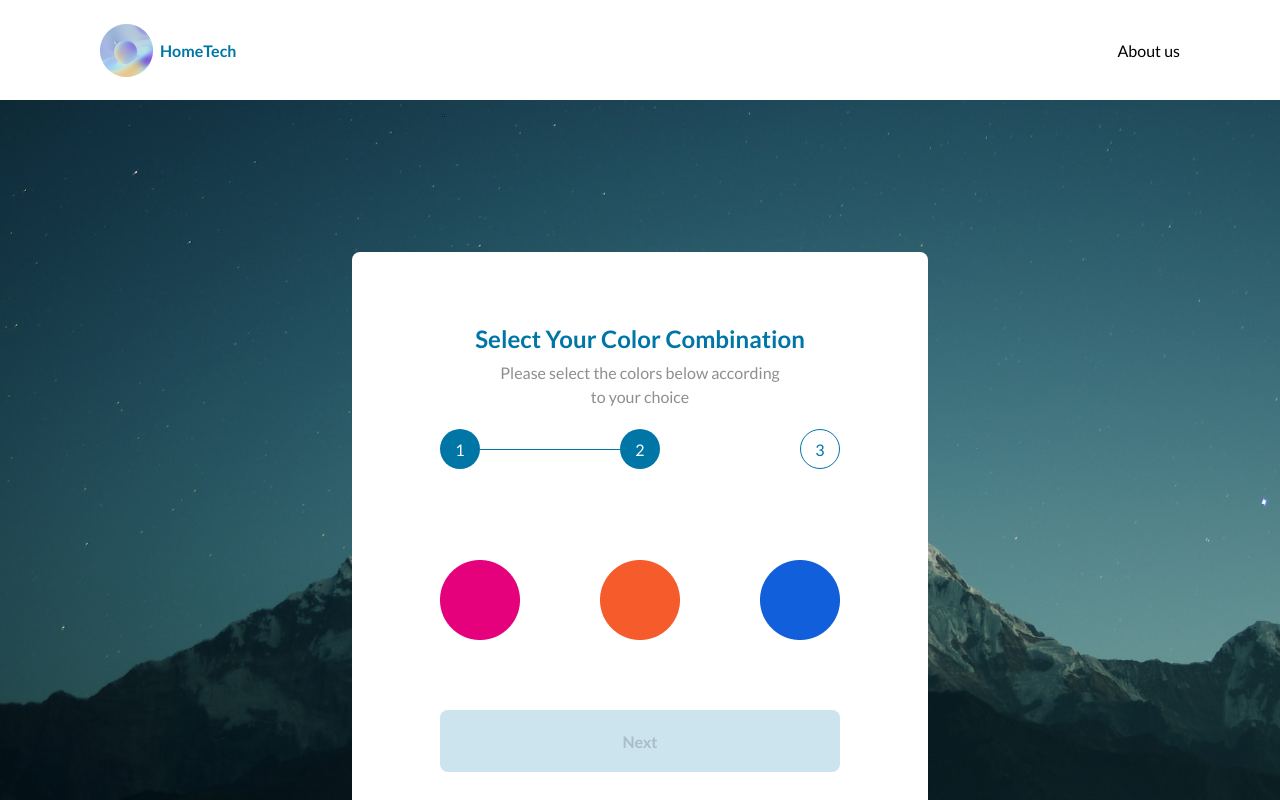
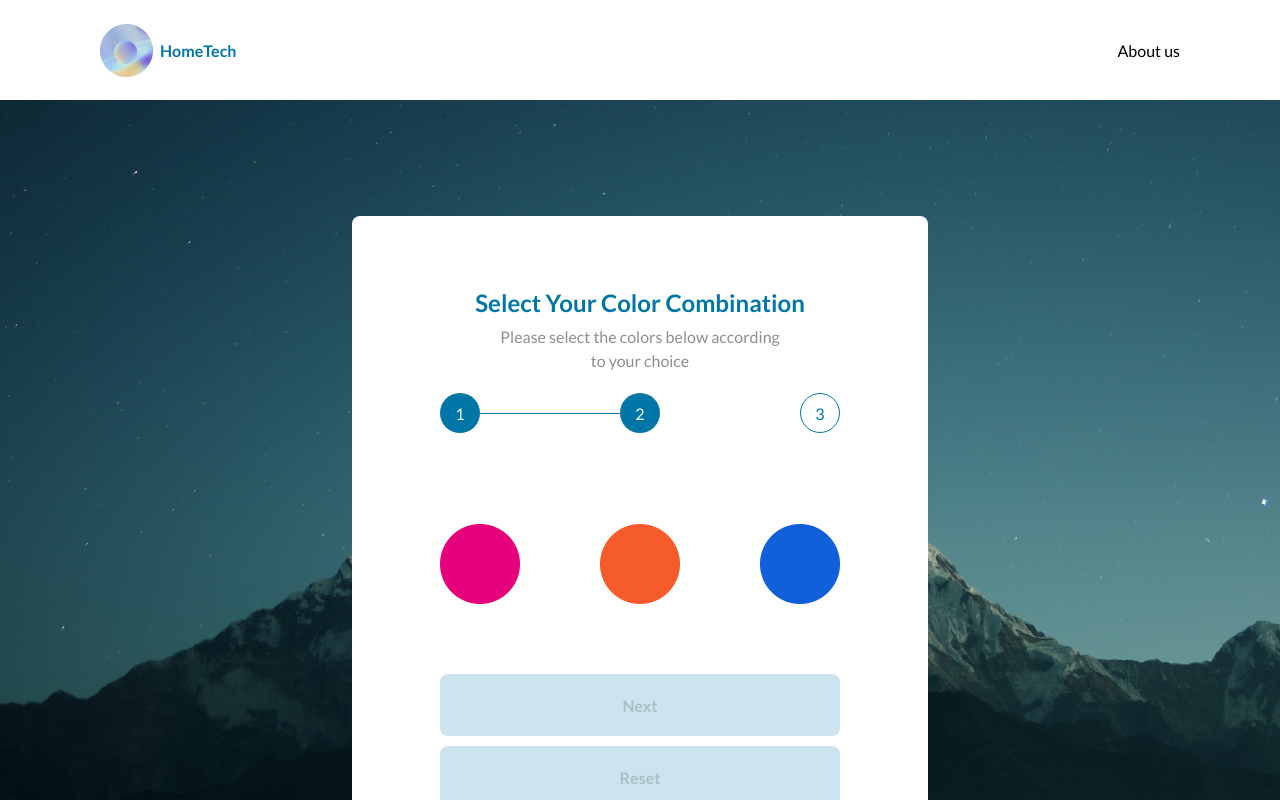
Before and after one commit to Intuneteq/home-tech, a Next.js app: page /colors/login in a window 1280 px wide. Built offline with nearby package versions, Linux system fonts and the light colour scheme.

Commit message:
FEAT: added  reset functionality to color patterns selection on login and regiter pages

```diff
--- a/components/colors.js
+++ b/components/colors.js
@@ -2,7 +2,7 @@ import React, { useState } from "react";
 import Image from "next/image";
 import { toast } from "react-toastify";
 
-const Colors = ({ handleNext, colorArray, loading }) => {
+const Colors = ({ handleNext, colorArray, setColorArray, loading }) => {
   const [animate, setAnimate] = useState({
     activeColor: null,
   });
@@ -13,7 +13,7 @@ const Colors = ({ handleNext, colorArray, loading }) => {
     if (colorExistInArray) {
       toast.warn("you already selected this");
     } else {
-      colorArray.push(hexCode);
+      setColorArray([...colorArray, hexCode])
     }
   };
 
@@ -24,6 +24,10 @@ const Colors = ({ handleNext, colorArray, loading }) => {
       return "";
     }
   };
+
+  const handleReset = () => {
+    setColorArray([]);
+  }
 
   return (
     <main style={{ height: "100vh" }} className="app__flex main">
@@ -76,7 +80,7 @@ const Colors = ({ handleNext, colorArray, loading }) => {
             onClick={() => handlePush("#E5017C")}
           />
         </div>
-        <div style={{ marginBottom: "140px" }} className="modal-btn">
+        <div style={{ marginBottom: "10px" }} className="modal-btn">
           <button
             disabled={colorArray.length < 3 ? true : false}
             onClick={handleNext}
@@ -84,6 +88,9 @@ const Colors = ({ handleNext, colorArray, loading }) => {
           >
             {loading ? "Validating..." : "Next"}
           </button>
+        </div>
+        <div style={{ marginBottom: "140px" }} className="modal-btn">
+          <button onClick={handleReset} disabled={colorArray.length >= 1 ? false : true} className="primary-btn">Reset</button>
         </div>
         <div className="modal-footer app__flex-2">
           <p>Privacy and Policy</p>
--- a/pages/colors/login/index.js
+++ b/pages/colors/login/index.js
@@ -6,12 +6,10 @@ import Colors from "../../../components/colors";
 
 const LoginColor = () => {
   const [loading, setLoading] = useState(false);
+  const [colorArray, setColorArray] = useState([]);
   const router = useRouter();
-  const colorArray = [];
   function clearArray() {
-    while (colorArray.length > 0) {
-      colorArray.pop();
-    }
+    setColorArray([]);
   }
 
   const handleNext = async () => {
@@ -35,7 +33,7 @@ const LoginColor = () => {
   };
 
   return (
-    <Colors loading={loading} handleNext={handleNext} colorArray={colorArray} />
+    <Colors loading={loading} handleNext={handleNext} colorArray={colorArray} setColorArray={setColorArray} />
   );
 };
 
```
Also changed, not shown: pages/colors/register/index.js (+6 -3 lines).
